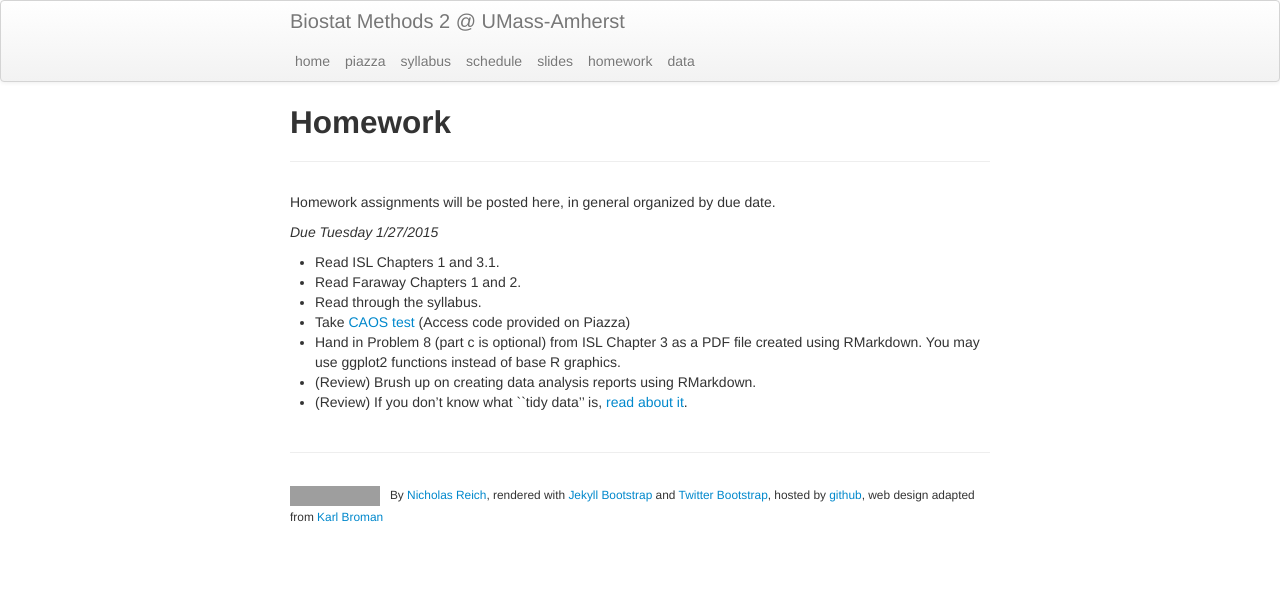
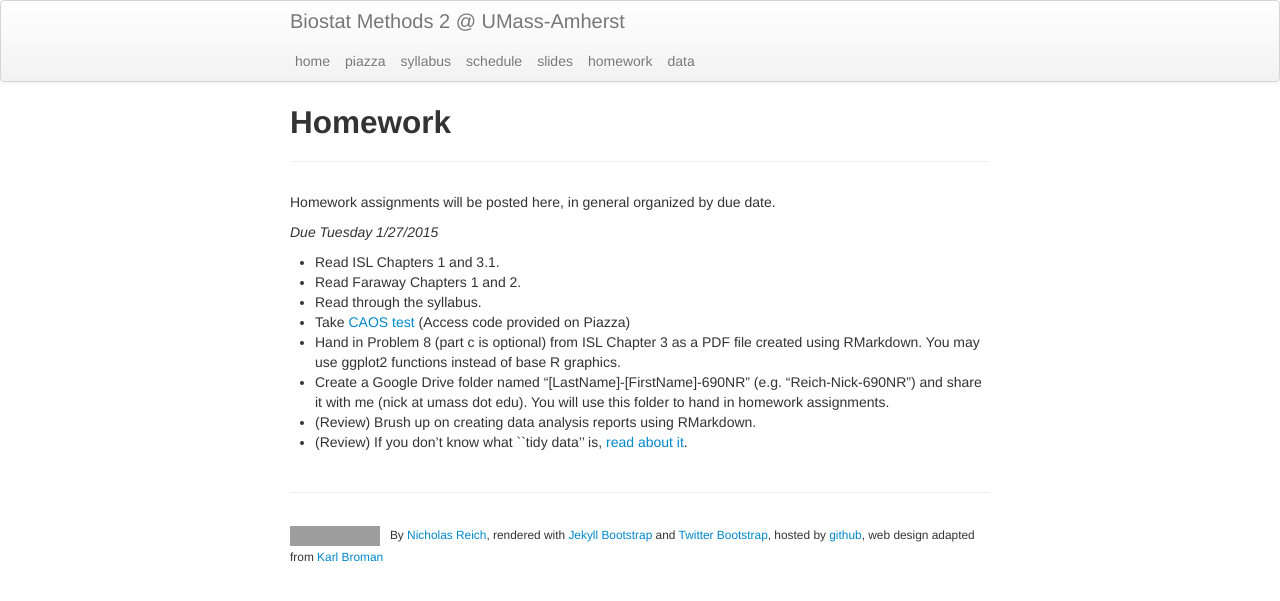
Before and after one commit to nickreich/stat-modeling-2015, a Jekyll site: the page built from pages/homework.md, in a window 1280 px wide. Shown: the top 601 px of the page. Built offline with Jekyll 4.4.1, drawn with Linux system fonts in a browser that asks for light colours; grey boxes are pictures that could not be loaded.

Commit message:
updated homework

```diff
--- a/pages/homework.md
+++ b/pages/homework.md
@@ -13,6 +13,7 @@ _Due Tuesday 1/27/2015_
 * Read through the syllabus.
 * Take [CAOS test](https://apps3.cehd.umn.edu/artist/user/scale_select.html) (Access code provided on Piazza)
 * Hand in Problem 8 (part c is optional) from ISL Chapter 3 as a PDF file created using RMarkdown. You may use ggplot2 functions instead of base R graphics.
+* Create a Google Drive folder named "[LastName]-[FirstName]-690NR" (e.g. "Reich-Nick-690NR") and share it with me (nick at umass dot edu). You will use this folder to hand in homework assignments.
 * (Review) Brush up on creating data analysis reports using RMarkdown.
 * (Review) If you don't know what ``tidy data'' is, [read about it](http://cran.r-project.org/web/packages/tidyr/vignettes/tidy-data.html).
 
```
